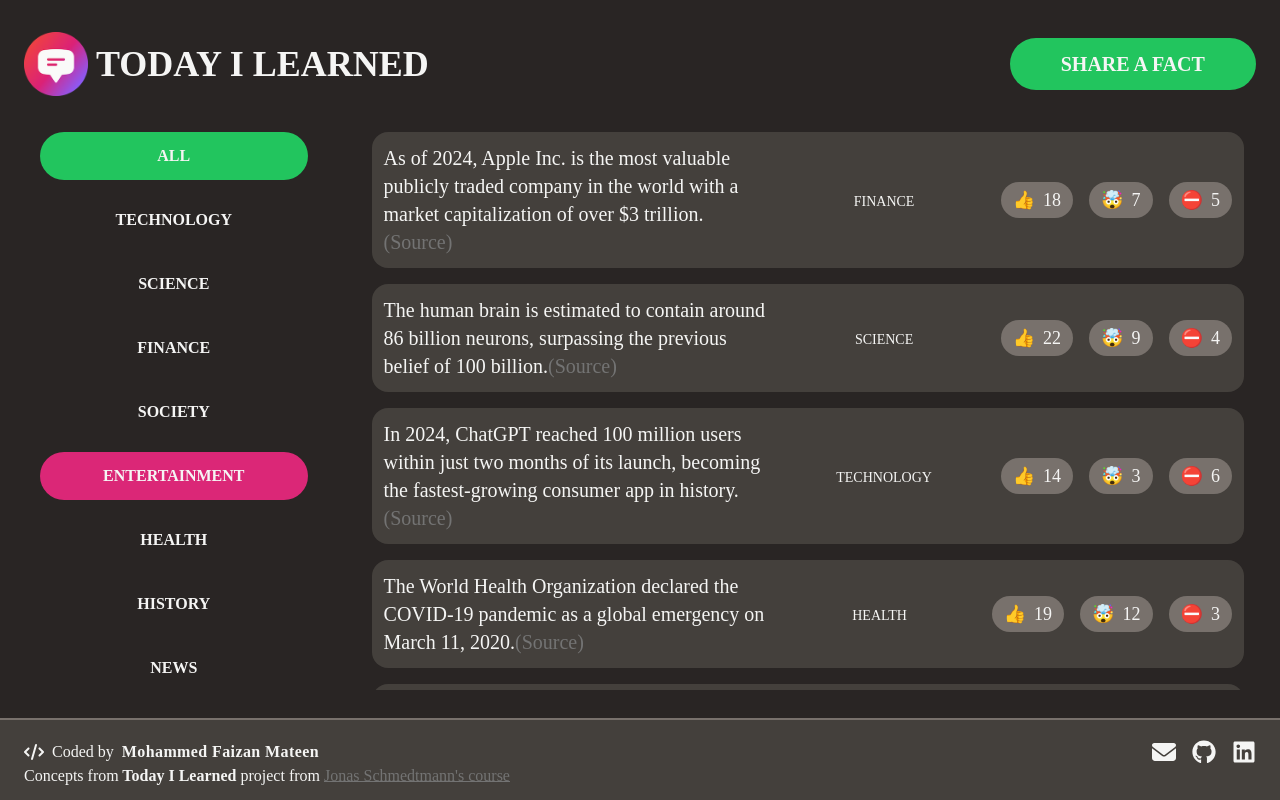
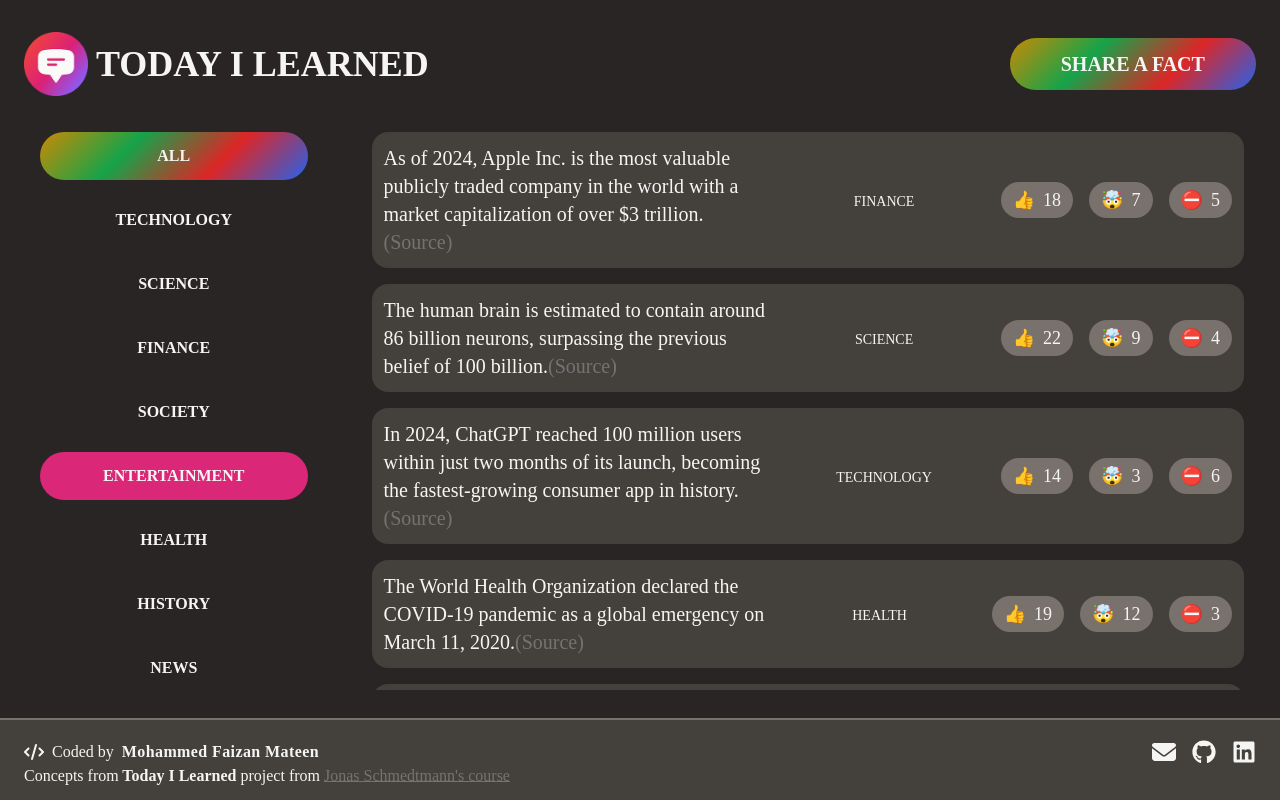
Before and after one commit to FaizanMateen/my-first-project, a React (Vite) app: page / in a window 1280 px wide. Built offline with nearby package versions, Linux system fonts and the light colour scheme; the HTML template or start-up script is replaced by a standard one; a web font is replaced by a local one.

Commit message:
updated gradient color

```diff
--- a/src/components/Button.jsx
+++ b/src/components/Button.jsx
@@ -3,7 +3,7 @@ function Button({ onClick, children, additionalStyles, color }) {
 
   return (
     <button
-      className={`z-10 w-full rounded-full px-4 py-3 text-center font-semibold uppercase transition-all duration-200 hover:-rotate-3 hover:scale-105 ${additionalStyles ? additionalStyles : ""} ${color ? color : "bg-green-500"}`}
+      className={`z-10 w-full rounded-full px-4 py-3 text-center font-semibold uppercase transition-all duration-200 hover:-rotate-3 hover:scale-105 ${additionalStyles ? additionalStyles : ""} ${color ? color : "gradient-background"}`}
       onClick={onClick}
     >
       {children}
--- a/src/index.css
+++ b/src/index.css
@@ -124,3 +124,13 @@
     --color-gradient1: #999;
   } */
 }
+
+.gradient-background {
+  background-image: linear-gradient(
+    135deg,
+    var(--color-gradient4),
+    var(--color-gradient2),
+    var(--color-gradient3),
+    var(--color-gradient1)
+  );
+}
```
